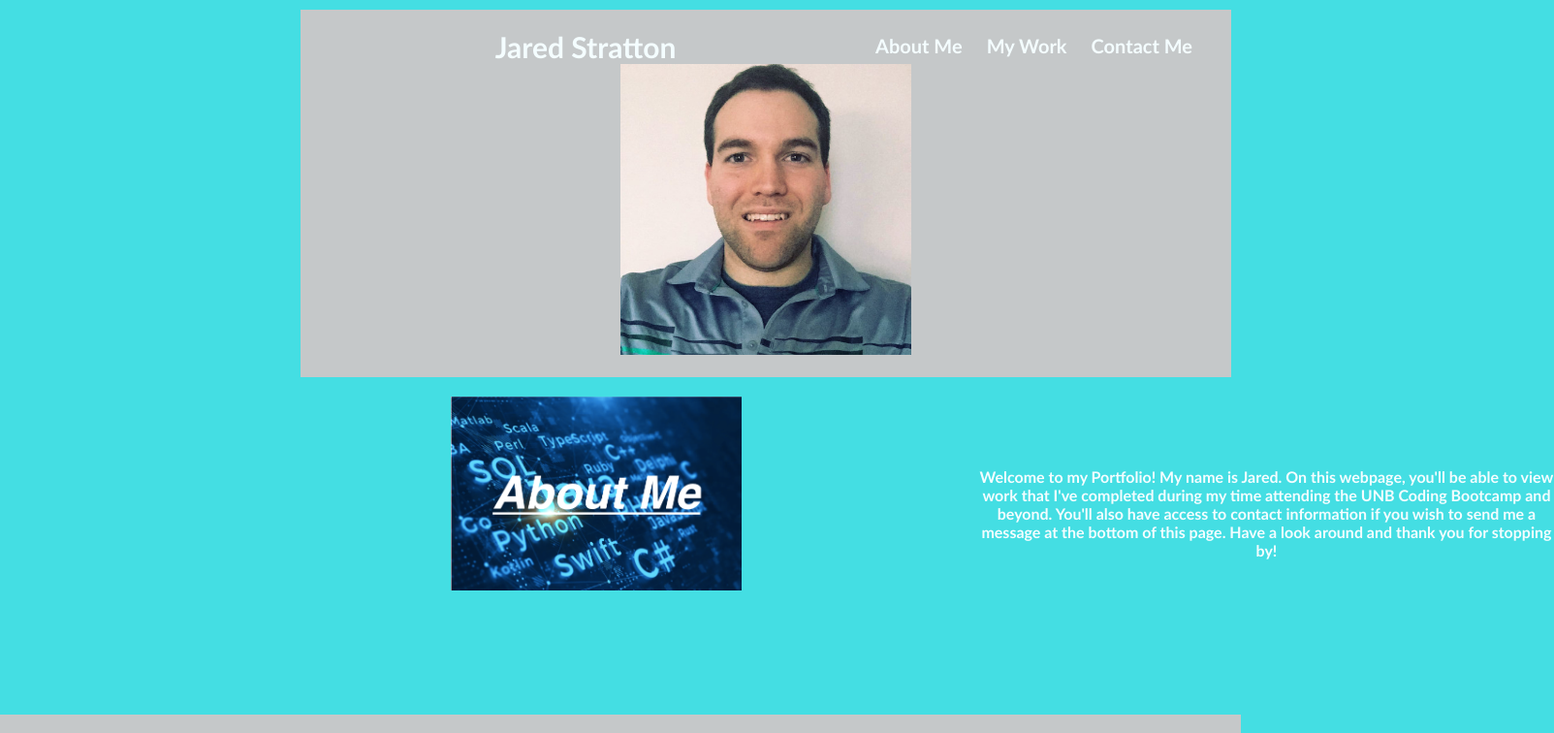
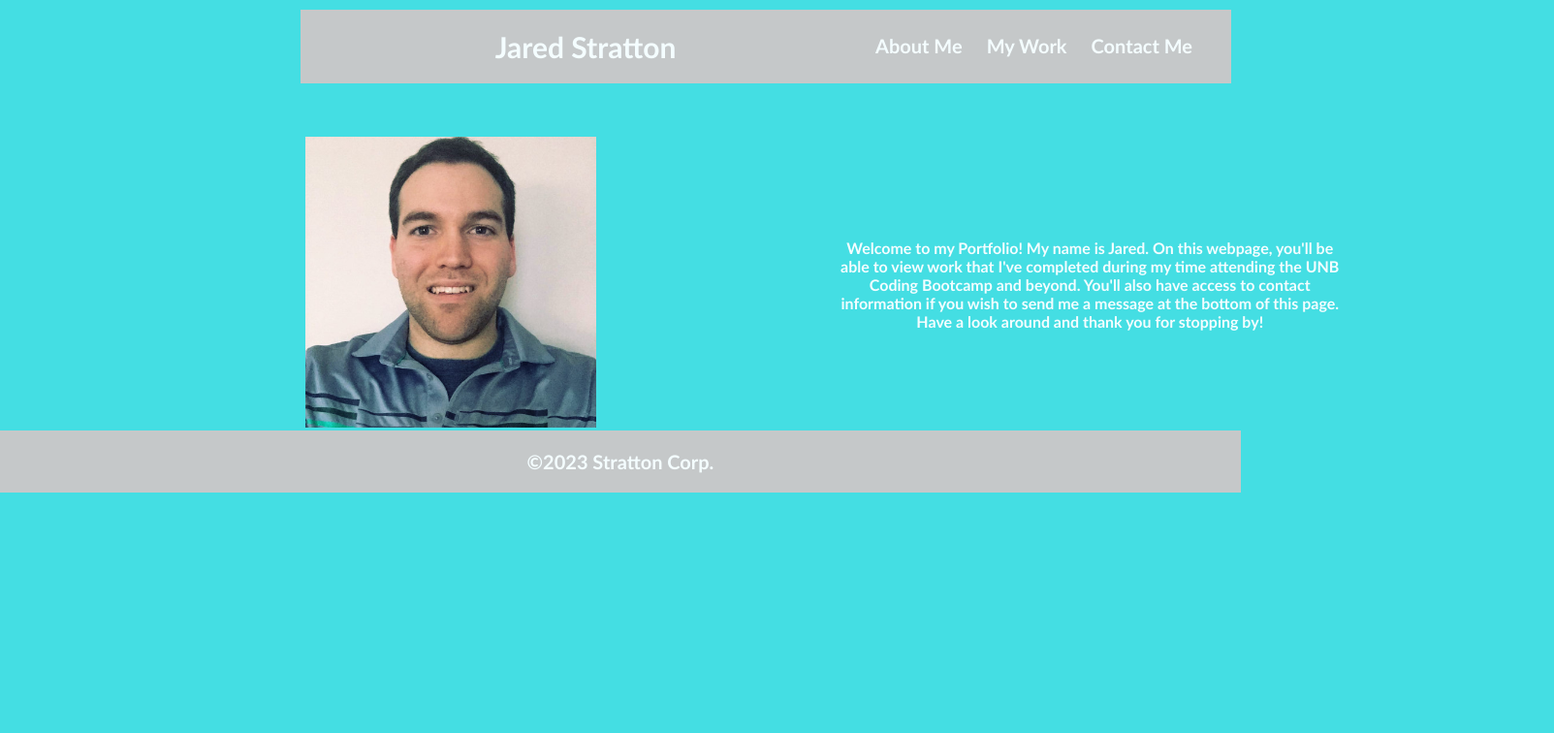
Before and after one commit to EliteHuskie/react-portfolio-website, a React (Create React App) app in the folder portfolio/: page / in a window 1280 px wide. Shown: the top 756 px of the page at 97% size, 1603 px wide, since content can reach past the window. Built offline with nearby package versions, Linux system fonts and the light colour scheme.

Commit message:
Adjusted page layouts and moved elements around

```diff
--- a/portfolio/src/components/AboutMe.js
+++ b/portfolio/src/components/AboutMe.js
@@ -1,5 +1,5 @@
 import React from 'react';
-import aboutmeIcon from '../assets/images/About_Me_Image.png'
+import jaredIcon from '../assets/images/Jared-Stratton-Picture.jpeg'
 import '../styles/AboutMe.css';
 import '../styles/global.css';
 import '../styles/App.css';
@@ -7,10 +7,10 @@ import '../styles/App.css';
 function AboutMe() {
   return (
     <section id="about-me" className="about-me">
-      <img className="images" src={aboutmeIcon} alt="About Me" width="300" />
       <p className="about-me">
         Welcome to my Portfolio! My name is Jared. On this webpage, you'll be able to view work that I've completed during my time attending the UNB Coding Bootcamp and beyond. You'll also have access to contact information if you wish to send me a message at the bottom of this page. Have a look around and thank you for stopping by!
       </p>
+      <main><img src={jaredIcon} alt="Picture of Jared Stratton" width="300" height="300"/></main>
     </section>
   );
 }
--- a/portfolio/src/components/Header.js
+++ b/portfolio/src/components/Header.js
@@ -1,11 +1,10 @@
 import React from 'react';
 import '../styles/Header.css';
-import jaredIcon from '../assets/images/Jared-Stratton-Picture.jpeg'
 import '../styles/global.css';
 import '../styles/App.css';
 
 
-function Header() {
+function Header({currentPage, handlePageChange}) {
   return (
     <header className="header">
       <h1>Jared Stratton</h1>
@@ -13,17 +12,16 @@ function Header() {
       <nav>
         <ul>
           <li>
-            <a href="#about-me">About Me</a>
+            <a href="#about-me" onClick={() => handlePageChange('AboutMe')} className={currentPage === 'AboutMe' ? 'nav-link active' : 'nav-link'}>About Me</a>
           </li>
           <li>
-            <a href="#my-work">My Work</a>
+          <a href="#my-work" onClick={() => handlePageChange('MyWork')} className={currentPage === 'MyWork' ? 'nav-link active' : 'nav-link'}>My Work</a>
           </li>
           <li>
-            <a href="#contact-me">Contact Me</a>
+          <a href="#contact-me" onClick={() => handlePageChange('ContactMe')} className={currentPage === 'ContactMe' ? 'nav-link active' : 'nav-link'}>Contact Me</a>
           </li>
         </ul>
       </nav>
-      <main><img src={jaredIcon} alt="Picture of Jared Stratton" width="300" height="300"/></main>
     </header>
   );
 }
--- a/portfolio/src/styles/AboutMe.css
+++ b/portfolio/src/styles/AboutMe.css
@@ -12,8 +12,9 @@ p {
 .center {
     padding-top: 10px;
     display: block;
-    margin-left: auto;
-    margin-right: auto;
+    margin-top: -50px;
+    margin-left: 500px;
+    margin-right: 500px;
     width: 20%;
     color: #F4FDFF;
 }
@@ -26,19 +27,19 @@ p {
 }
 /* Using this class will have the below settings */
 .about-me {
-    margin-top: 20px;
-    margin-bottom: 10px;
-    margin-left: -300px;
+    margin-top: 10px;
+    margin-bottom: -50px;
+    margin-left: -600px;
     margin-right: 50px;
     font-family: 'Trebuchet MS', 'Lucida Sans Unicode', 'Lucida Grande', 'Lucida Sans', Arial, sans-serif;
 }
 /* Applies settings to paragraph about-me */
 p.about-me {
-    top: -150px;
-    right: -1300px;
+    top: 150px;
+    right: -1750px;
     position: relative;
     width: 75%;
-    inline-size: 49%;
+    inline-size: 35%;
     font-family: 'Trebuchet MS', 'Lucida Sans Unicode', 'Lucida Grande', 'Lucida Sans', Arial, sans-serif;
     font-weight: bold;
     color: #F4FDFF;
--- a/portfolio/src/styles/ContactMe.css
+++ b/portfolio/src/styles/ContactMe.css
@@ -2,17 +2,17 @@
 .contact-me {
     margin-top: 33px;
     margin-bottom: -35px;
-    margin-left: 250px;
+    margin-left: -200px;
     margin-right: 10px;
     font-family: 'Trebuchet MS', 'Lucida Sans Unicode', 'Lucida Grande', 'Lucida Sans', Arial, sans-serif;
 }
 /* Properties for list contact-me */
 li.contact-me {
-    top: -125px;
-    right: -350px;
+    top: -150px;
+    right: -1400px;
     padding: 0px;
     position: relative;
-    inline-size: 49%;
+    inline-size: 5%;
     font-family: 'Trebuchet MS', 'Lucida Sans Unicode', 'Lucida Grande', 'Lucida Sans', Arial, sans-serif;
     color: #F4FDFF;
 }
--- a/portfolio/src/styles/MyWork.css
+++ b/portfolio/src/styles/MyWork.css
@@ -1,17 +1,17 @@
 /* Using this class with elements will have the below effects */
 .my-work {
-    margin-top: -80px;
+    margin-top: 20px;
     margin-bottom: 10px;
-    margin-left: 240px;
+    margin-left: -200px;
     margin-right: 50px;
     padding: 10px;
     font-family: 'Trebuchet MS', 'Lucida Sans Unicode', 'Lucida Grande', 'Lucida Sans', Arial, sans-serif;
 }
 /* Applies below properties to challenge-01 class */
 .challenge-01 {
-    margin-top: -232px;
+    margin-top: -500x;
     margin-bottom: 10px;
-    margin-left: 585px;
+    margin-left: -400px;
     margin-right: 0px;
     padding: 10px;
     font-family: 'Trebuchet MS', 'Lucida Sans Unicode', 'Lucida Grande', 'Lucida Sans', Arial, sans-serif;
@@ -20,8 +20,8 @@
 .project-01 {
     margin-top: -232px;
     margin-bottom: 10px;
-    margin-left: 1000px;
-    margin-right: 0px;
+    margin-left: 800px;
+    margin-right: 300px;
     padding: 10px;
     font-family: 'Trebuchet MS', 'Lucida Sans Unicode', 'Lucida Grande', 'Lucida Sans', Arial, sans-serif;
 }
@@ -30,7 +30,7 @@
 .project-02 {
     margin-top: -25px;
     margin-bottom: 10px;
-    margin-left: 1000px;
+    margin-left: -400px;
     margin-right: 0px;
     padding: 10px;
     font-family: 'Trebuchet MS', 'Lucida Sans Unicode', 'Lucida Grande', 'Lucida Sans', Arial, sans-serif;
```
